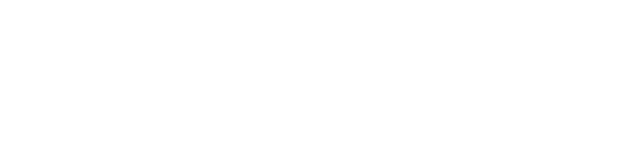
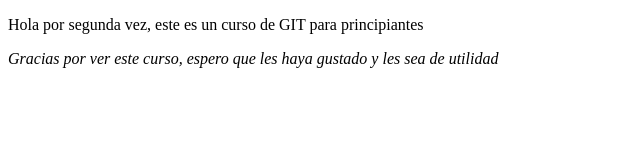
Before and after one commit to ever2812/cursoGIT, a plain HTML site: page index.html in a window 1280 px wide. Shown: the whole page, without its empty margins (0-640 px from the left). Drawn offline with Linux system fonts and the light colour scheme.

Commit message:
Version 0.0.2

```diff
--- a/index.html
+++ b/index.html
@@ -6,6 +6,12 @@
     <title>Curso de GIT inicial</title>
 </head>
 <body>
-
+    <p>Hola por segunda vez, este es un curso de GIT para principiantes
+    </p>
+    <div>
+        <i class="fas fa-lira-sign    ">
+            Gracias por ver este curso, espero que les haya gustado y les sea de utilidad
+        </i>
+    </div>
 </body>
 </html>
```
